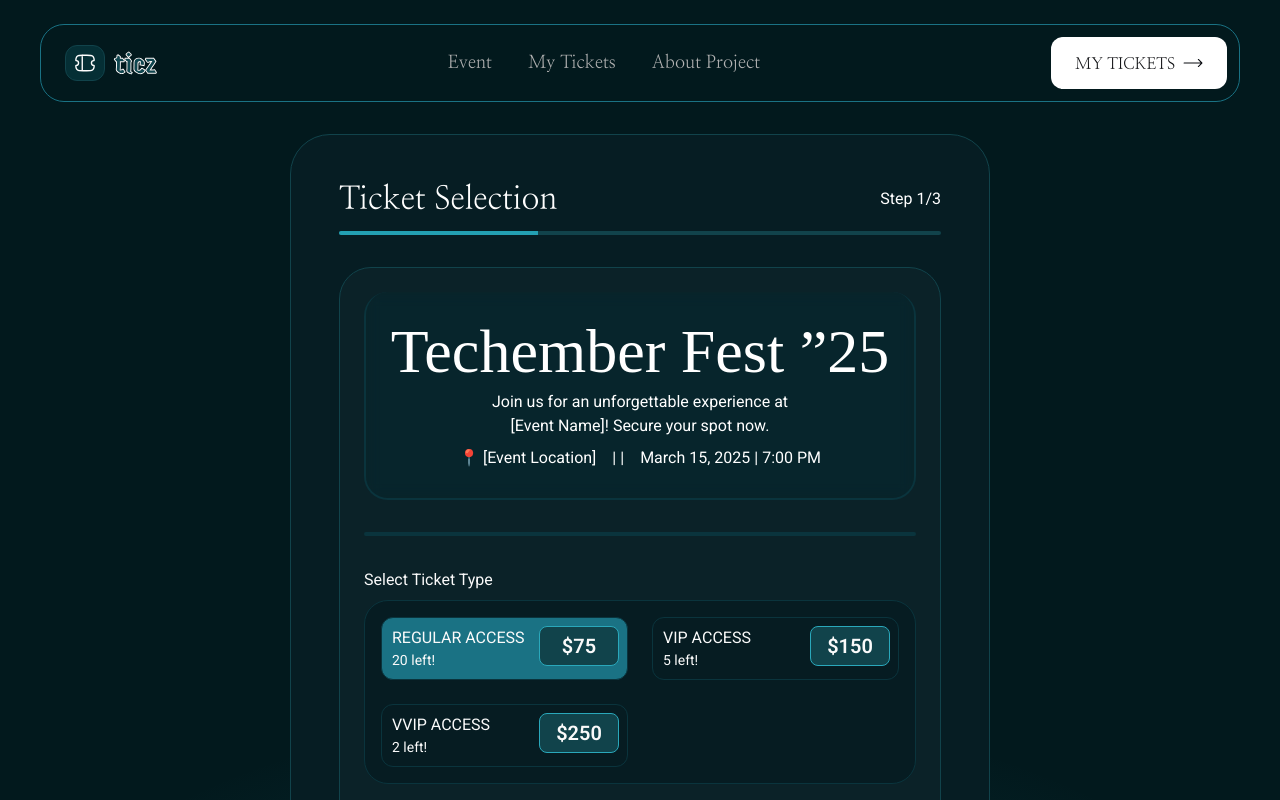
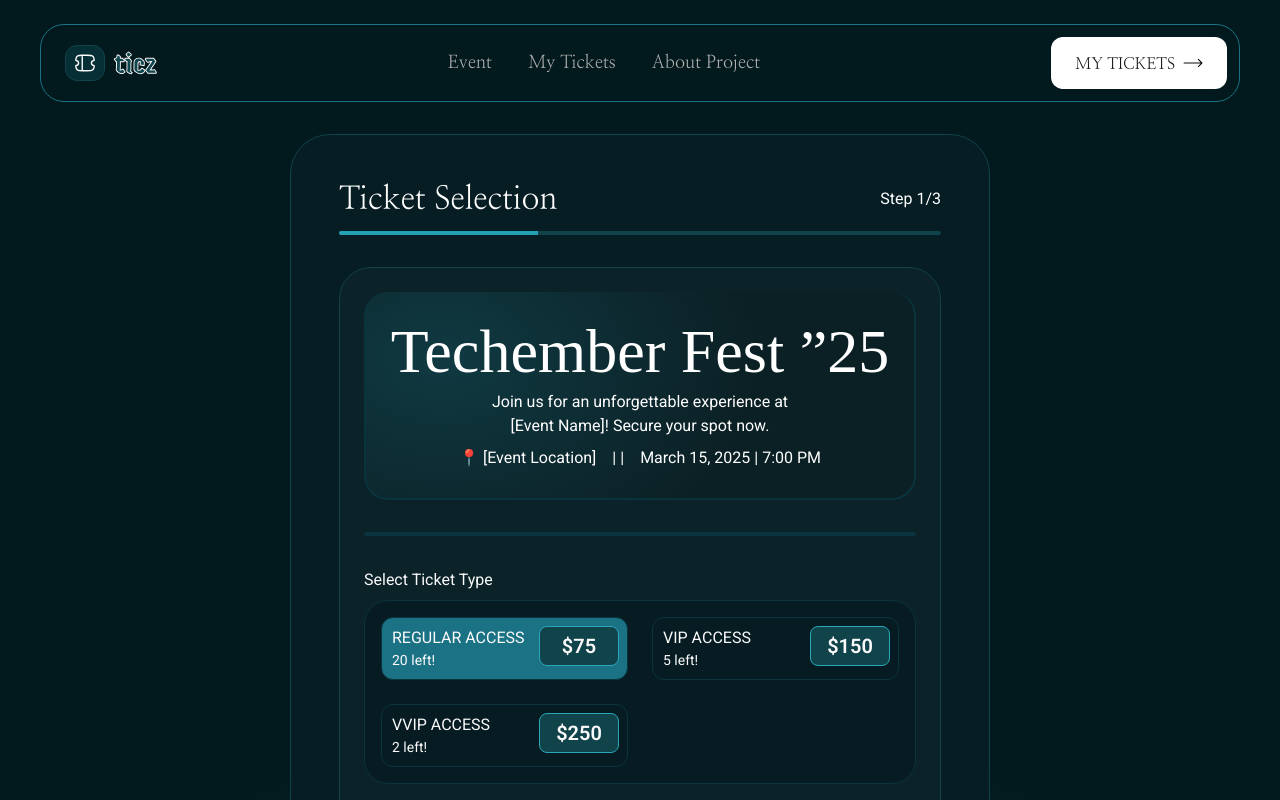
Before and after one commit to AJ1732/hng-12--stage-2, a Next.js app: page / in a window 1280 px wide. Shown: the top 800 px of the page. Built offline with nearby package versions, Linux system fonts and the light colour scheme; a web font is replaced by a local one.

Commit message:
chore: update bg radial gradient

```diff
--- a/src/app/globals.css
+++ b/src/app/globals.css
@@ -97,6 +97,16 @@
     @apply bg-accent-400;
   }
 
+  .bg-custom-radial {
+    background:
+      radial-gradient(
+        57.42% 106.59% at 14.02% 32.06%,
+        rgba(36, 160, 181, 0.2) 0%,
+        rgba(36, 160, 181, 0) 100%
+      ),
+      rgba(10, 12, 17, 0.1);
+  }
+
   @media (min-width: 768px) {
     body {
       background:
--- a/src/components/custom/MultiStepForm/components/StepOneForm/index.tsx
+++ b/src/components/custom/MultiStepForm/components/StepOneForm/index.tsx
@@ -29,7 +29,7 @@ const StepOne: React.FC = () => {
 
   return (
     <fieldset className="space-y-8">
-      <header className="relative flex min-h-52 flex-col items-center justify-center gap-2 overflow-hidden rounded-3xl border-2 border-t-0 border-accent-200 p-6 text-center after:absolute after:inset-0 after:bg-accent-500 after:bg-custom-radial after:blur-[7px] after:content-[''] [&>*]:relative [&>*]:z-[2]">
+      <header className="relative flex min-h-52 flex-col items-center justify-center gap-2 overflow-hidden rounded-3xl border-2 border-t-0 border-accent-200 bg-custom-radial p-6 text-center after:absolute after:inset-0 after:blur-[7px] after:content-[''] [&>*]:relative [&>*]:z-[2]">
         <h1 className="font-road-rage text-5xl leading-[100%] md:text-[3.875rem]">
           Techember Fest ”25
         </h1>
--- a/tailwind.config.ts
+++ b/tailwind.config.ts
@@ -86,9 +86,6 @@ export default {
   				'5': 'hsl(var(--chart-5))'
   			}
   		},
-			backgroundImage: {
-        'custom-radial': "radial-gradient(57.42% 106.59% at 14.02% 32.06%, rgba(36, 160, 181, 0.20) 0%, rgba(36, 160, 181, 0) 100%), rgba(10, 12, 17, 0.10)",
-      },
   		borderRadius: {
   			lg: 'var(--radius)',
   			md: 'calc(var(--radius) - 2px)',
```
